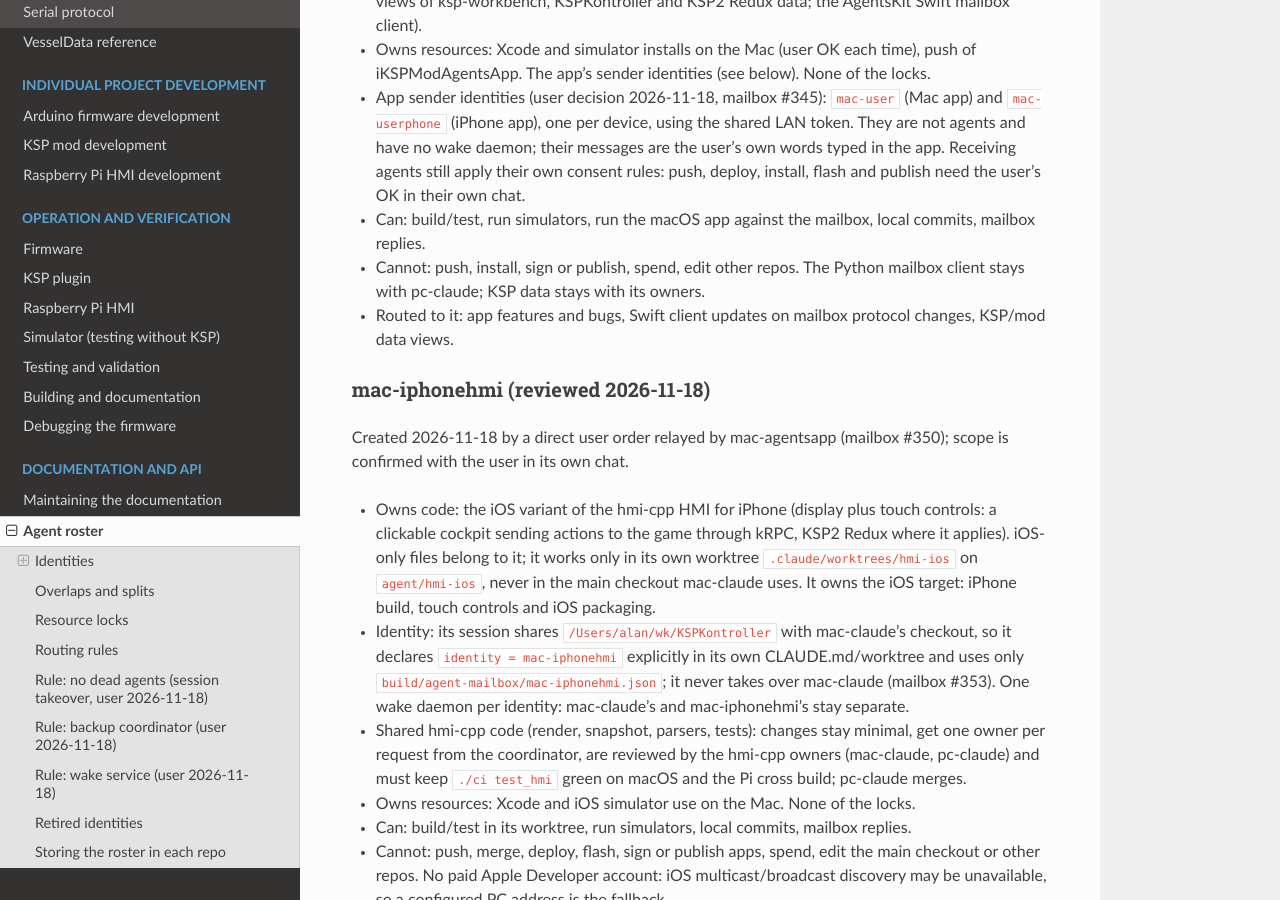
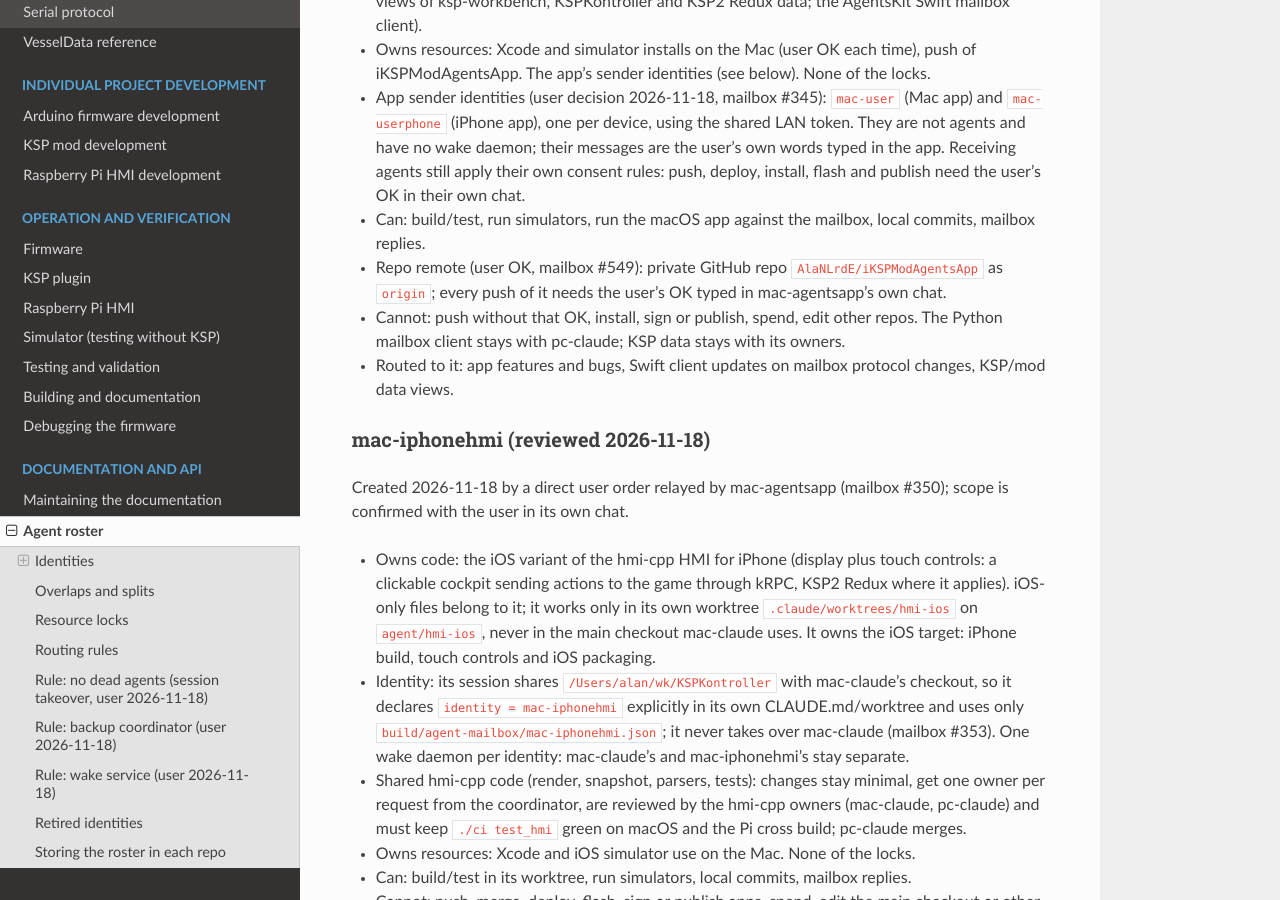
Before and after one commit to AlaNLrdE/KSPKontroller, a Sphinx documentation site: the page built from docs/agents.rst, in a window 1280 px wide and 900 px high, scrolled down 2839 px. Built offline with Sphinx 7.4.7 and the Read the Docs theme 3.1.0, drawn with Linux system fonts in a browser that asks for light colours.

Commit message:
docs(agents): mac-agentsapp repo now has a private GitHub remote (#549)
Co-Authored-By: Claude Opus 5.5 <noreply@anthropic.com>

```diff
--- a/docs/agents.rst
+++ b/docs/agents.rst
@@ -54,7 +54,7 @@ Identities
      - any relief session in that repo; pc-claude covers urgent items meanwhile (same machine)
    * - mac-agentsapp
      - Mac (Alans-MacBook-Air)
-     - iKSPModAgentsApp (``/Users/alan/wk/iKSPModAgentsApp``, no remote yet)
+     - iKSPModAgentsApp (``/Users/alan/wk/iKSPModAgentsApp``, private GitHub remote ``origin``)
      - claude, open session (headless daemon once ``agent_daemon.py`` supports launchd)
      - mac-workbench
    * - mac-iphonehmi
@@ -151,7 +151,9 @@ Joined 2026-11-18 with the user's approval (mailbox #335, #337).
   no wake daemon; their messages are the user's own words typed in the app. Receiving agents still apply
   their own consent rules: push, deploy, install, flash and publish need the user's OK in their own chat.
 - Can: build/test, run simulators, run the macOS app against the mailbox, local commits, mailbox replies.
-- Cannot: push, install, sign or publish, spend, edit other repos. The Python mailbox client stays with
+- Repo remote (user OK, mailbox #549): private GitHub repo ``AlaNLrdE/iKSPModAgentsApp`` as ``origin``;
+  every push of it needs the user's OK typed in mac-agentsapp's own chat.
+- Cannot: push without that OK, install, sign or publish, spend, edit other repos. The Python mailbox client stays with
   pc-claude; KSP data stays with its owners.
 - Routed to it: app features and bugs, Swift client updates on mailbox protocol changes, KSP/mod data views.
 
```
